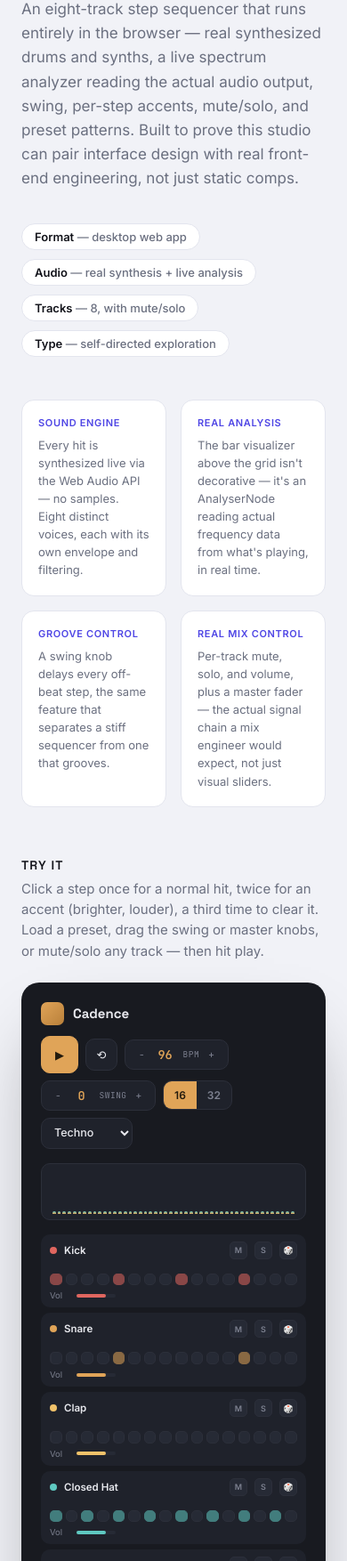
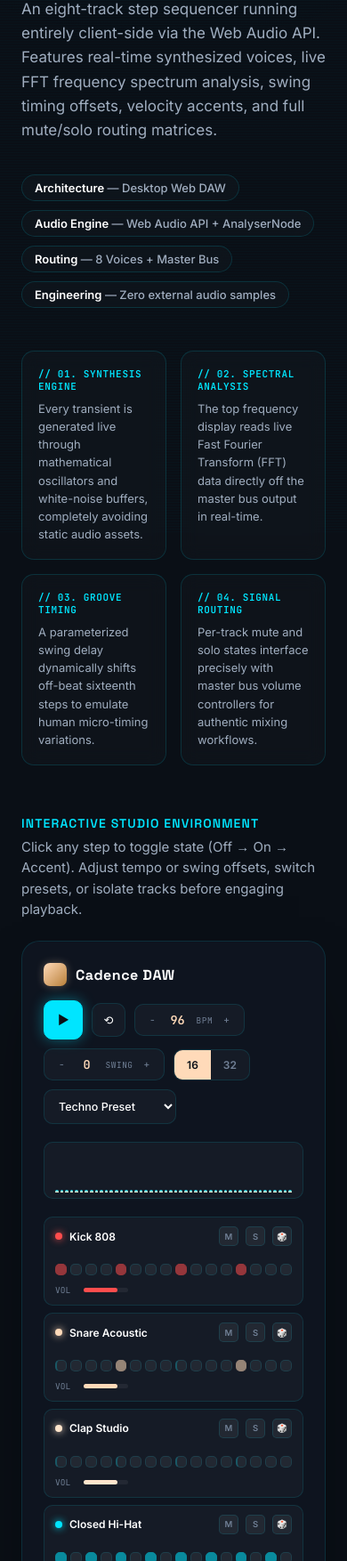
Before and after one commit to hassansaeed14/brightstack-portfolio, a plain HTML site: page cadence-beatmaker.html in a window 390 px wide. Shown: the part 246-2000 px from the top of the page at 89% size. Drawn offline with nearby package versions, Linux system fonts and the light colour scheme.

Commit message:
Update cadence-beatmaker.html

```diff
--- a/cadence-beatmaker.html
+++ b/cadence-beatmaker.html
@@ -16,117 +16,126 @@
 <link href="https://fonts.googleapis.com/css2?family=Space+Grotesk:wght@500;600;700&family=JetBrains+Mono:wght@400;500;600&family=Inter:wght@400;500;600&display=swap" rel="stylesheet">
 <style>
   :root{
-    --page-bg:#f1f2f7; --card:#ffffff; --ink:#12131a; --muted:#6b7080; --line:#e3e5ee; --indigo:#4f46e5;
-    --studio-bg:#181a20; --studio-panel:#1f222b; --studio-panel-2:#262a35; --studio-line:#2c2f3a;
-    --amber:#e0a458; --cyan:#5fc9c1; --red:#e0665f; --violet:#9b8cf0;
-    --studio-text:#e8e9ee; --studio-muted:#7d8190;
+    --page-bg:#0a0f16; --card:rgba(255,255,255,0.02); --ink:#ffffff; --muted:#a0aec0; --line:rgba(0,229,255,0.15); --indigo:#00e5ff;
+    --studio-bg:#0e141f; --studio-panel:rgba(255,255,255,0.03); --studio-panel-2:rgba(255,255,255,0.06); --studio-line:rgba(0,229,255,0.12);
+    --amber:#ffdab9; --cyan:#00e5ff; --red:#ff4d4d; --violet:#9b8cf0;
+    --studio-text:#ffffff; --studio-muted:#718096;
   }
   *{box-sizing:border-box;}
-  body{margin:0;background:var(--page-bg);color:var(--ink);font-family:'Inter',sans-serif;-webkit-font-smoothing:antialiased;}
-  .wrap{max-width:1180px;margin:0 auto;padding:64px 24px 100px;}
+  body{margin:0;background:var(--page-bg);color:var(--ink);font-family:'Inter',sans-serif;-webkit-font-smoothing:antialiased; overflow-x:hidden;}
+
+  /* Cyber Background Scan Effect */
+  .scan{position:fixed;inset:0;z-index:-1;pointer-events:none;
+    background:repeating-linear-gradient(0deg, rgba(0,229,255,0.02) 0px, rgba(0,229,255,0.02) 1px, transparent 1px, transparent 3px),
+               radial-gradient(700px 500px at 50% 0%, rgba(0,229,255,0.05), transparent 60%);}
+
+  .wrap{max-width:1180px;margin:0 auto;padding:64px 24px 100px; position:relative; z-index:1;}
   .eyebrow{font-family:'Space Grotesk',sans-serif;font-size:13px;letter-spacing:.14em;text-transform:uppercase;color:var(--indigo);font-weight:600;margin-bottom:14px;}
   h1{font-family:'Space Grotesk',sans-serif;font-size:40px;line-height:1.1;margin:0 0 16px;font-weight:700;letter-spacing:-0.01em;}
   .lede{color:var(--muted);font-size:17px;line-height:1.6;max-width:680px;margin:0 0 36px;}
   .meta-row{display:flex;flex-wrap:wrap;gap:10px;margin-bottom:48px;}
-  .pill{font-size:13px;font-weight:500;padding:6px 14px;border-radius:100px;background:var(--card);border:1px solid var(--line);color:var(--muted);}
+  .pill{font-size:13px;font-weight:500;padding:6px 14px;border-radius:100px;background:var(--card);border:1px solid var(--line);color:var(--muted); backdrop-filter: blur(10px);}
   .pill strong{color:var(--ink);font-weight:600;}
-  .section-label{font-family:'Space Grotesk',sans-serif;font-size:14px;font-weight:600;text-transform:uppercase;letter-spacing:.08em;color:var(--ink);margin:0 0 6px;}
+  .section-label{font-family:'Space Grotesk',sans-serif;font-size:14px;font-weight:600;text-transform:uppercase;letter-spacing:.08em;color:var(--indigo);margin:0 0 6px;}
   .section-sub{color:var(--muted);font-size:15px;margin:0 0 24px;max-width:660px;line-height:1.55;}
 
   .brief-grid{display:grid;grid-template-columns:repeat(4,1fr);gap:16px;margin-bottom:56px;}
   @media(max-width:900px){.brief-grid{grid-template-columns:repeat(2,1fr);}}
-  .brief-card{background:var(--card);border:1px solid var(--line);border-radius:14px;padding:18px;}
-  .brief-card .k{font-size:11px;font-weight:600;text-transform:uppercase;letter-spacing:.06em;color:var(--indigo);margin-bottom:8px;}
+  .brief-card{background:var(--card);border:1px solid var(--line);border-radius:14px;padding:18px; backdrop-filter: blur(10px); transition: border-color 0.3s;}
+  .brief-card:hover{border-color: var(--indigo);}
+  .brief-card .k{font-size:11px;font-weight:600;text-transform:uppercase;letter-spacing:.06em;color:var(--indigo);margin-bottom:8px; font-family:'JetBrains Mono',monospace;}
   .brief-card p{margin:0;font-size:13px;color:var(--muted);line-height:1.55;}
 
   /* Studio */
   .studio{
-    background:var(--studio-bg);border-radius:20px;padding:22px;color:var(--studio-text);
-    font-family:'Inter',sans-serif;box-shadow:0 40px 80px -30px rgba(10,10,14,.45);margin-bottom:16px;
+    background:var(--studio-bg);border-radius:20px;padding:24px;color:var(--studio-text);
+    font-family:'Inter',sans-serif;box-shadow:0 40px 80px -30px rgba(0,0,0,.6);margin-bottom:24px;
+    border: 1px solid var(--studio-line); backdrop-filter: blur(12px);
   }
 
-  .studio-top{display:flex;justify-content:space-between;align-items:center;margin-bottom:16px;flex-wrap:wrap;gap:12px;}
+  .studio-top{display:flex;justify-content:space-between;align-items:center;margin-bottom:20px;flex-wrap:wrap;gap:16px;}
   .studio-brand{display:flex;align-items:center;gap:10px;}
-  .studio-logo{width:26px;height:26px;border-radius:7px;background:linear-gradient(135deg,var(--amber),#b9803a);}
-  .studio-brand-name{font-family:'Space Grotesk',sans-serif;font-weight:700;font-size:15px;}
-  .transport{display:flex;align-items:center;gap:8px;flex-wrap:wrap;}
+  .studio-logo{width:26px;height:26px;border-radius:7px;background:linear-gradient(135deg,var(--amber),#b9803a); box-shadow: 0 0 10px rgba(255,218,185,0.3);}
+  .studio-brand-name{font-family:'Space Grotesk',sans-serif;font-weight:700;font-size:16px; letter-spacing:0.5px;}
+  .transport{display:flex;align-items:center;gap:10px;flex-wrap:wrap;}
   .transport-btn{
-    width:36px;height:36px;border-radius:10px;background:var(--studio-panel);border:1px solid var(--studio-line);
+    width:38px;height:38px;border-radius:10px;background:var(--studio-panel);border:1px solid var(--studio-line);
     display:flex;align-items:center;justify-content:center;cursor:pointer;transition:all .15s;color:var(--studio-text);font-size:13px;
   }
-  .transport-btn:hover{border-color:var(--amber);}
+  .transport-btn:hover{border-color:var(--indigo); color:var(--indigo);}
   .transport-btn:active{transform:scale(.92);}
-  .transport-btn.play{background:var(--amber);color:#221a0d;border-color:var(--amber);width:42px;height:42px;}
-  .ctrl-box{background:var(--studio-panel);border:1px solid var(--studio-line);border-radius:10px;padding:7px 12px;display:flex;align-items:center;gap:7px;font-family:'JetBrains Mono',monospace;}
+  .transport-btn.play{background:var(--indigo);color:#0a0f16;border-color:var(--indigo);width:44px;height:44px; font-weight:700; box-shadow: 0 0 15px rgba(0,229,255,0.4);}
+  .ctrl-box{background:var(--studio-panel);border:1px solid var(--studio-line);border-radius:10px;padding:8px 12px;display:flex;align-items:center;gap:8px;font-family:'JetBrains Mono',monospace;}
   .ctrl-val{font-size:13.5px;font-weight:600;color:var(--amber);min-width:26px;text-align:center;}
-  .ctrl-arrow{cursor:pointer;color:var(--studio-muted);font-size:11px;user-select:none;padding:2px 3px;}
+  .ctrl-arrow{cursor:pointer;color:var(--studio-muted);font-size:11px;user-select:none;padding:2px 4px;}
   .ctrl-arrow:hover{color:var(--studio-text);}
   .ctrl-label{font-size:9.5px;color:var(--studio-muted);text-transform:uppercase;letter-spacing:.05em;}
   select.preset-select{
     background:var(--studio-panel);color:var(--studio-text);border:1px solid var(--studio-line);border-radius:10px;
-    padding:8px 10px;font-family:'Inter',sans-serif;font-size:12.5px;font-weight:500;cursor:pointer;
+    padding:10px 12px;font-family:'Inter',sans-serif;font-size:12.5px;font-weight:500;cursor:pointer; outline: none;
   }
+  select.preset-select option { background: #0e141f; color: #fff; }
   .len-toggle{display:flex;background:var(--studio-panel);border:1px solid var(--studio-line);border-radius:10px;overflow:hidden;}
-  .len-btn{padding:8px 12px;font-size:12px;font-weight:600;color:var(--studio-muted);cursor:pointer;}
-  .len-btn.active{background:var(--amber);color:#221a0d;}
+  .len-btn{padding:9px 14px;font-size:12px;font-weight:600;color:var(--studio-muted);cursor:pointer; transition: background 0.2s;}
+  .len-btn.active{background:var(--amber);color:#0a0f16;}
 
   /* Spectrum analyzer */
   .spectrum{
     height:64px;background:var(--studio-panel);border:1px solid var(--studio-line);border-radius:10px;
-    display:flex;align-items:flex-end;gap:2px;padding:6px 12px;margin-bottom:16px;overflow:hidden;
+    display:flex;align-items:flex-end;gap:2px;padding:6px 12px;margin-bottom:20px;overflow:hidden;
   }
   .spec-bar{flex:1;background:linear-gradient(180deg,var(--cyan),var(--amber));border-radius:2px 2px 0 0;height:3px;transition:height .06s linear;}
 
   /* Track rows */
   .track-row{
-    display:grid;grid-template-columns:150px 1fr;gap:12px;align-items:center;margin-bottom:6px;
-    background:var(--studio-panel);border-radius:10px;padding:8px 10px;
+    display:grid;grid-template-columns:160px 1fr;gap:14px;align-items:center;margin-bottom:8px;
+    background:var(--studio-panel);border-radius:10px;padding:10px 12px; border: 1px solid var(--studio-line);
   }
   .track-head{display:flex;align-items:center;gap:8px;}
   .track-dot{width:8px;height:8px;border-radius:50%;flex-shrink:0;}
-  .track-name{font-size:11.5px;font-weight:600;flex:1;}
+  .track-name{font-size:12px;font-weight:600;flex:1; color:#fff;}
   .mini-btn{
-    width:20px;height:20px;border-radius:5px;background:var(--studio-panel-2);border:1px solid var(--studio-line);
-    font-size:9px;font-weight:700;display:flex;align-items:center;justify-content:center;cursor:pointer;color:var(--studio-muted);
+    width:22px;height:22px;border-radius:5px;background:var(--studio-panel-2);border:1px solid var(--studio-line);
+    font-size:9.5px;font-weight:700;display:flex;align-items:center;justify-content:center;cursor:pointer;color:var(--studio-muted);
     transition:all .15s;flex-shrink:0;
   }
   .mini-btn.m-on{background:var(--red);color:#fff;border-color:var(--red);}
-  .mini-btn.s-on{background:var(--amber);color:#221a0d;border-color:var(--amber);}
-  .mini-btn:hover{color:var(--studio-text);}
+  .mini-btn.s-on{background:var(--amber);color:#0a0f16;border-color:var(--amber);}
+  .mini-btn:hover{color:var(--studio-text); border-color:var(--indigo);}
 
-  .steps-area{display:flex;flex-direction:column;gap:4px;}
+  .steps-area{display:flex;flex-direction:column;gap:6px;}
   .steps{display:grid;gap:4px;}
   .step{
     aspect-ratio:1;border-radius:5px;background:var(--studio-panel-2);border:1px solid var(--studio-line);
     cursor:pointer;transition:all .1s;position:relative;
   }
-  .step.beat-start{border-left:2px solid var(--studio-line);}
+  .step.beat-start{border-left:2px solid rgba(0,229,255,0.25);}
   .step.on{background:var(--step-color, var(--amber));border-color:var(--step-color, var(--amber));opacity:.55;}
-  .step.accent{opacity:1;box-shadow:0 0 0 2px rgba(255,255,255,.25) inset;}
-  .step.playhead{outline:2px solid var(--studio-text);outline-offset:1px;z-index:1;}
-  .step:hover{border-color:var(--studio-muted);}
-  .track-tools{display:flex;gap:4px;}
+  .step.accent{opacity:1;box-shadow:0 0 10px rgba(255,255,255,.4) inset;}
+  .step.playhead{outline:2px solid #fff;outline-offset:1px;z-index:1;}
+  .step:hover{border-color:var(--indigo);}
 
-  .track-vol{display:flex;align-items:center;gap:6px;}
-  .track-vol-track{width:44px;height:4px;background:var(--studio-panel-2);border-radius:2px;position:relative;cursor:pointer;}
-  .track-vol-fill{position:absolute;left:0;top:0;bottom:0;border-radius:2px;background:var(--amber);}
+  .track-vol{display:flex;align-items:center;gap:8px;}
+  .track-vol-track{width:50px;height:5px;background:var(--studio-panel-2);border-radius:3px;position:relative;cursor:pointer;}
+  .track-vol-fill{position:absolute;left:0;top:0;bottom:0;border-radius:3px;background:var(--indigo);}
 
-  .master-row{display:flex;align-items:center;gap:16px;margin-top:16px;padding-top:16px;border-top:1px solid var(--studio-line);flex-wrap:wrap;}
+  .master-row{display:flex;align-items:center;gap:16px;margin-top:20px;padding-top:16px;border-top:1px solid var(--studio-line);flex-wrap:wrap;}
   .master-vol{display:flex;align-items:center;gap:10px;}
-  .master-vol-label{font-size:11px;color:var(--studio-muted);}
-  .master-vol-track{width:120px;height:5px;background:var(--studio-panel);border-radius:3px;position:relative;cursor:pointer;}
+  .master-vol-label{font-size:11px;color:var(--studio-muted); font-family:'JetBrains Mono',monospace; text-transform: uppercase;}
+  .master-vol-track{width:140px;height:6px;background:var(--studio-panel);border-radius:3px;position:relative;cursor:pointer;}
   .master-vol-fill{position:absolute;left:0;top:0;bottom:0;border-radius:3px;background:linear-gradient(90deg,var(--cyan),var(--amber));}
-  .master-vol-knob{position:absolute;top:50%;width:14px;height:14px;border-radius:50%;background:#fff;transform:translate(-50%,-50%);box-shadow:0 2px 4px rgba(0,0,0,.4);}
+  .master-vol-knob{position:absolute;top:50%;width:14px;height:14px;border-radius:50%;background:#fff;transform:translate(-50%,-50%);box-shadow:0 0 10px rgba(0,229,255,0.8);}
 
-  .studio-caption{font-size:11px;color:var(--studio-muted);margin-top:12px;display:flex;justify-content:space-between;flex-wrap:wrap;gap:8px;}
-  .sound-toggle{cursor:pointer;color:var(--cyan);font-weight:600;}
-  .kbd{font-family:'JetBrains Mono',monospace;background:var(--studio-panel);padding:1px 6px;border-radius:4px;border:1px solid var(--studio-line);}
+  .studio-caption{font-size:11.5px;color:var(--studio-muted);margin-top:16px;display:flex;justify-content:space-between;flex-wrap:wrap;gap:8px; font-family:'JetBrains Mono',monospace;}
+  .sound-toggle{cursor:pointer;color:var(--indigo);font-weight:600;}
+  .kbd{font-family:'JetBrains Mono',monospace;background:var(--studio-panel);padding:2px 6px;border-radius:4px;border:1px solid var(--studio-line); color:#fff;}
 
   .feature-grid{display:grid;grid-template-columns:repeat(3,1fr);gap:20px;margin-top:48px;}
   @media(max-width:800px){.feature-grid{grid-template-columns:1fr;}}
-  .feature-card{background:var(--card);border:1px solid var(--line);border-radius:16px;padding:22px;}
-  .feature-card h4{font-family:'Space Grotesk',sans-serif;font-size:15px;margin:0 0 8px;}
-  .feature-card p{color:var(--muted);font-size:13.5px;line-height:1.6;margin:0;}
+  .feature-card{background:var(--card);border:1px solid var(--line);border-radius:16px;padding:24px; backdrop-filter: blur(10px); transition: border-color 0.3s;}
+  .feature-card:hover{border-color: var(--indigo);}
+  .feature-card h4{font-family:'Space Grotesk',sans-serif;font-size:16px;margin:0 0 8px; color:#fff;}
+  .feature-card p{color:var(--muted);font-size:14px;line-height:1.6;margin:0;}
 
   .footer-nav{margin-top:64px;padding-top:28px;border-top:1px solid var(--line);display:flex;justify-content:space-between;align-items:center;flex-wrap:wrap;gap:16px;}
   .footer-nav a{color:var(--indigo);text-decoration:none;font-weight:600;font-size:14.5px;}
@@ -134,39 +143,40 @@
 
   @media(max-width:820px){
     .track-row{grid-template-columns:1fr;}
-    .track-head{margin-bottom:4px;}
+    .track-head{margin-bottom:6px;}
   }
 </style>
 </head>
 <body>
+<div class="scan"></div>
 <div class="wrap">
 
-  <div class="eyebrow">UI/UX — Product design</div>
+  <div class="eyebrow">UI/UX — Interactive Web Audio Product</div>
   <h1>Cadence — Browser Beat Sequencer</h1>
-  <p class="lede">An eight-track step sequencer that runs entirely in the browser — real synthesized drums and synths, a live spectrum analyzer reading the actual audio output, swing, per-step accents, mute/solo, and preset patterns. Built to prove this studio can pair interface design with real front-end engineering, not just static comps.</p>
+  <p class="lede">An eight-track step sequencer running entirely client-side via the Web Audio API. Features real-time synthesized voices, live FFT frequency spectrum analysis, swing timing offsets, velocity accents, and full mute/solo routing matrices.</p>
 
   <div class="meta-row">
-    <span class="pill"><strong>Format</strong> — desktop web app</span>
-    <span class="pill"><strong>Audio</strong> — real synthesis + live analysis</span>
-    <span class="pill"><strong>Tracks</strong> — 8, with mute/solo</span>
-    <span class="pill"><strong>Type</strong> — self-directed exploration</span>
+    <span class="pill"><strong>Architecture</strong> — Desktop Web DAW</span>
+    <span class="pill"><strong>Audio Engine</strong> — Web Audio API + AnalyserNode</span>
+    <span class="pill"><strong>Routing</strong> — 8 Voices + Master Bus</span>
+    <span class="pill"><strong>Engineering</strong> — Zero external audio samples</span>
   </div>
 
   <div class="brief-grid">
-    <div class="brief-card"><div class="k">Sound engine</div><p>Every hit is synthesized live via the Web Audio API — no samples. Eight distinct voices, each with its own envelope and filtering.</p></div>
-    <div class="brief-card"><div class="k">Real analysis</div><p>The bar visualizer above the grid isn't decorative — it's an AnalyserNode reading actual frequency data from what's playing, in real time.</p></div>
-    <div class="brief-card"><div class="k">Groove control</div><p>A swing knob delays every off-beat step, the same feature that separates a stiff sequencer from one that grooves.</p></div>
-    <div class="brief-card"><div class="k">Real mix control</div><p>Per-track mute, solo, and volume, plus a master fader — the actual signal chain a mix engineer would expect, not just visual sliders.</p></div>
+    <div class="brief-card"><div class="k">// 01. Synthesis Engine</div><p>Every transient is generated live through mathematical oscillators and white-noise buffers, completely avoiding static audio assets.</p></div>
+    <div class="brief-card"><div class="k">// 02. Spectral Analysis</div><p>The top frequency display reads live Fast Fourier Transform (FFT) data directly off the master bus output in real-time.</p></div>
+    <div class="brief-card"><div class="k">// 03. Groove Timing</div><p>A parameterized swing delay dynamically shifts off-beat sixteenth steps to emulate human micro-timing variations.</p></div>
+    <div class="brief-card"><div class="k">// 04. Signal Routing</div><p>Per-track mute and solo states interface precisely with master bus volume controllers for authentic mixing workflows.</p></div>
   </div>
 
-  <div class="section-label">Try it</div>
-  <p class="section-sub">Click a step once for a normal hit, twice for an accent (brighter, louder), a third time to clear it. Load a preset, drag the swing or master knobs, or mute/solo any track — then hit play.</p>
+  <div class="section-label">Interactive Studio Environment</div>
+  <p class="section-sub">Click any step to toggle state (Off → On → Accent). Adjust tempo or swing offsets, switch presets, or isolate tracks before engaging playback.</p>
 
   <div class="studio">
     <div class="studio-top">
       <div class="studio-brand">
         <div class="studio-logo"></div>
-        <div class="studio-brand-name">Cadence</div>
+        <div class="studio-brand-name">Cadence DAW</div>
       </div>
       <div class="transport">
         <div class="transport-btn play" id="playBtn" onclick="togglePlay()">▶</div>
@@ -188,10 +198,10 @@
           <div class="len-btn" id="len32" onclick="setLength(32)">32</div>
         </div>
         <select class="preset-select" id="presetSelect" onchange="loadPreset(this.value)">
-          <option value="techno">Techno</option>
-          <option value="boombap">Boom Bap</option>
-          <option value="house">House</option>
-          <option value="clear">Clear</option>
+          <option value="techno">Techno Preset</option>
+          <option value="boombap">Boom Bap Preset</option>
+          <option value="house">House Preset</option>
+          <option value="clear">Init (Clear)</option>
         </select>
       </div>
     </div>
@@ -202,53 +212,62 @@
 
     <div class="master-row">
       <div class="master-vol">
-        <span class="master-vol-label">Master</span>
+        <span class="master-vol-label">Master Bus</span>
         <div class="master-vol-track" id="masterTrack" onmousedown="startMasterDrag(event)">
           <div class="master-vol-fill" id="masterFill" style="width:78%;"></div>
           <div class="master-vol-knob" id="masterKnob" style="left:78%;"></div>
         </div>
       </div>
-      <div style="font-size:11px;color:var(--studio-muted);">Press <span class="kbd">Space</span> to play/pause</div>
+      <div style="font-size:11.5px;color:var(--studio-muted); font-family:'JetBrains Mono',monospace;">Shortcut: Press <span class="kbd">Space</span> to Play / Pause</div>
     </div>
 
     <div class="studio-caption">
-      <span id="patternInfo">8 tracks · 16 steps · click a step: on → accent → off</span>
-      <span class="sound-toggle" onclick="toggleSound()" id="soundToggle">🔊 Sound on</span>
+      <span id="patternInfo">8 tracks · 16 steps · click cell: off → normal → accented</span>
+      <span class="sound-toggle" onclick="toggleSound()" id="soundToggle">🔊 Sound Enabled</span>
     </div>
   </div>
 
   <div class="feature-grid">
     <div class="feature-card">
-      <h4>Eight synthesized voices</h4>
-      <p>Kick, snare, clap, closed hat, open hat, tom, bass synth, and lead synth — each built from oscillators, noise buffers, and filters tuned per-instrument, not one generic "click" sound reused eight times.</p>
+      <h4>Mathematical Synthesis</h4>
+      <p>Custom envelope generators and bandpass filters modeled for each individual voice, preventing generic repetitive audio loops.</p>
     </div>
     <div class="feature-card">
-      <h4>Three-state steps</h4>
-      <p>Every cell holds more than on/off — a second click accents it, giving the pattern dynamics instead of a flat, mechanical grid.</p>
+      <h4>Tri-State Step Grids</h4>
+      <p>Supports unlit, standard velocity, and high-accent outputs directly inside a single unified matrix interface.</p>
     </div>
     <div class="feature-card">
-      <h4>A real mixing surface</h4>
-      <p>Mute and solo interact properly — soloing one track silences the rest, the way an actual mixer behaves — and the master fader sits after every track in the signal chain, controlling the true output level.</p>
+      <h4>Hardware-Grade Bus Logic</h4>
+      <p>Solo channels override mute groups according to physical audio mixing console standards.</p>
     </div>
   </div>
 
   <div class="footer-nav">
-    <span class="brand">BrightStack Co. — UI/UX, self-directed piece</span>
-    <a href="index.html">← Back to all projects</a>
+    <span class="brand">BrightStack Co. — Interactive Engineering Demo</span>
+    <a href="index.html">← Back to portfolio</a>
   </div>
 
 </div>
 
+<!-- 3D Card Hover Effect -->
+<script src="https://cdnjs.cloudflare.com/ajax/libs/vanilla-tilt/1.7.0/vanilla-tilt.min.js"></script>
 <script>
+  VanillaTilt.init(document.querySelectorAll(".brief-card, .feature-card"), {
+    max: 5,
+    speed: 400,
+    glare: true,
+    "max-glare": 0.06,
+  });
+
   const TRACKS = [
-    { name:'Kick',      color:'#e0665f', type:'kick'   },
-    { name:'Snare',     color:'#e0a458', type:'snare'  },
-    { name:'Clap',      color:'#f0c26a', type:'clap'   },
-    { name:'Closed Hat',color:'#5fc9c1', type:'hatC'   },
-    { name:'Open Hat',  color:'#7fd8cf', type:'hatO'   },
-    { name:'Tom',       color:'#e08a5f', type:'tom'    },
-    { name:'Bass Synth',color:'#9b8cf0', type:'bass'   },
-    { name:'Lead Synth',color:'#8b93f0', type:'lead'   },
+    { name:'Kick 808',     color:'#ff4d4d', type:'kick'   },
+    { name:'Snare Acoustic',color:'#ffdab9', type:'snare'  },
+    { name:'Clap Studio',   color:'#ffe5cc', type:'clap'   },
+    { name:'Closed Hi-Hat', color:'#00e5ff', type:'hatC'   },
+    { name:'Open Hi-Hat',   color:'#66edff', type:'hatO'   },
+    { name:'Modular Tom',   color:'#ff9966', type:'tom'    },
+    { name:'Sub Bass Synth',color:'#9b8cf0', type:'bass'   },
+    { name:'Lead Synth Pluck',color:'#8b93f0', type:'lead'  },
   ];
 
   const PRESETS = {
@@ -265,7 +284,7 @@
   };
 
   let STEP_COUNT = 16;
-  let pattern = TRACKS.map(()=>new Array(STEP_COUNT).fill(0)); // 0 off, 1 on, 2 accent
+  let pattern = TRACKS.map(()=>new Array(STEP_COUNT).fill(0));
   let trackMute = TRACKS.map(()=>false);
   let trackSolo = TRACKS.map(()=>false);
   let trackVol = TRACKS.map(()=>0.75);
@@ -291,11 +310,11 @@
       const head = document.createElement('div');
       head.className = 'track-head';
       head.innerHTML = `
-        <span class="track-dot" style="background:${track.color}"></span>
+        <span class="track-dot" style="background:${track.color}; box-shadow: 0 0 8px ${track.color};"></span>
         <span class="track-name">${track.name}</span>
-        <div class="mini-btn" id="mute-${ti}" onclick="toggleMute(${ti})">M</div>
-        <div class="mini-btn" id="solo-${ti}" onclick="toggleSolo(${ti})">S</div>
-        <div class="mini-btn" onclick="randomizeTrack(${ti})" title="Randomize">🎲</div>
+        <div class="mini-btn" id="mute-${ti}" onclick="toggleMute(${ti})" title="Mute">M</div>
+        <div class="mini-btn" id="solo-${ti}" onclick="toggleSolo(${ti})" title="Solo">S</div>
+        <div class="mini-btn" onclick="randomizeTrack(${ti})" title="Randomize Pattern">🎲</div>
       `;
 
       const stepsArea = document.createElement('div');
@@ -320,9 +339,9 @@
 
       const vol = document.createElement('div');
       vol.className = 'track-vol';
-      vol.style.marginTop = '2px';
+      vol.style.marginTop = '4px';
       vol.innerHTML = `
-        <span style="font-size:9.5px;color:var(--studio-muted);width:24px;">Vol</span>
+        <span style="font-size:9.5px;color:var(--studio-muted);width:24px; font-family:'JetBrains Mono',monospace;">VOL</span>
         <div class="track-vol-track" id="voltrack-${ti}" onmousedown="startTrackVolDrag(event, ${ti})">
           <div class="track-vol-fill" id="volfill-${ti}" style="width:${trackVol[ti]*100}%; background:${track.color};"></div>
         </div>
@@ -351,7 +370,7 @@
     applyPreset(document.getElementById('presetSelect').value);
     currentStep = 0;
     buildTracks();
-    document.getElementById('patternInfo').textContent = `8 tracks · ${STEP_COUNT} steps · click a step: on → accent → off`;
+    document.getElementById('patternInfo').textContent = `8 tracks · ${STEP_COUNT} steps · click cell: off → normal → accented`;
   }
 
   function loadPreset(name){
@@ -633,7 +652,7 @@
 
   function toggleSound(){
     soundOn = !soundOn;
-    document.getElementById('soundToggle').textContent = soundOn ? '🔊 Sound on' : '🔇 Sound off';
+    document.getElementById('soundToggle').textContent = soundOn ? '🔊 Sound Enabled' : '🔇 Sound Muted';
     if(soundOn) ensureCtx();
   }
 
```
